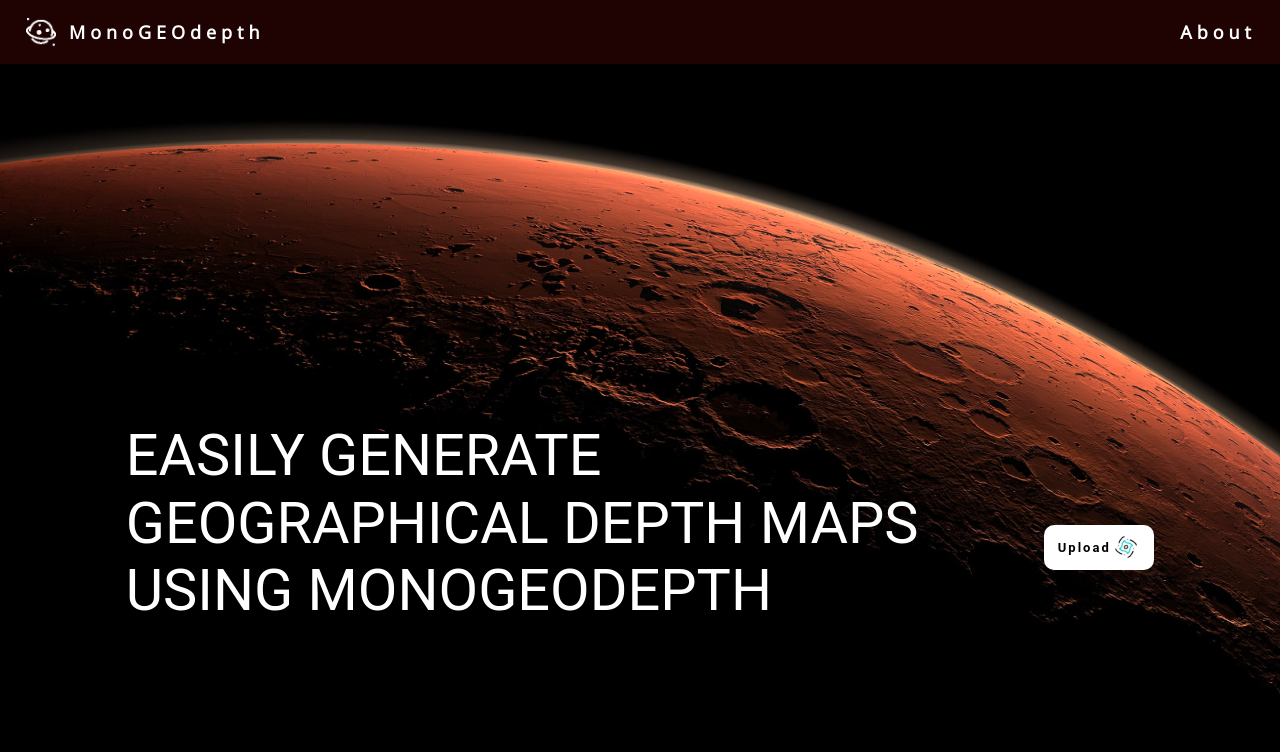
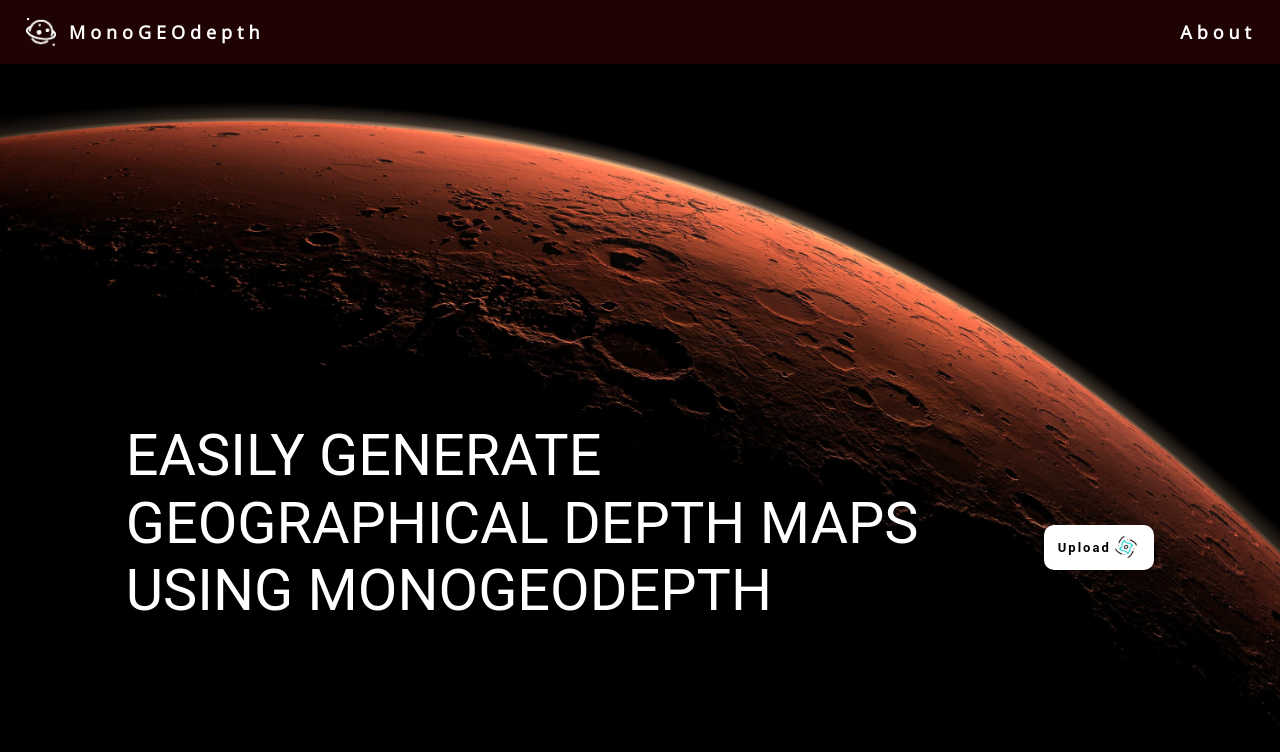
Before and after one commit to Diffins-Solutions/MonoGEOdepth-GUI, a React (Create React App) app: page / in a window 1280 px wide. Shown: the top 752 px of the page. Built offline with nearby package versions, Linux system fonts and the light colour scheme.

Commit message:
fix UI bugs

```diff
--- a/src/views/HomePage/index.module.css
+++ b/src/views/HomePage/index.module.css
@@ -1,5 +1,7 @@
 body {
   background-image: url('../../assets/images/background.png');
+  background-repeat: no-nrepeat;
+  background-size: cover;
 }
 
 .home-body {
```
